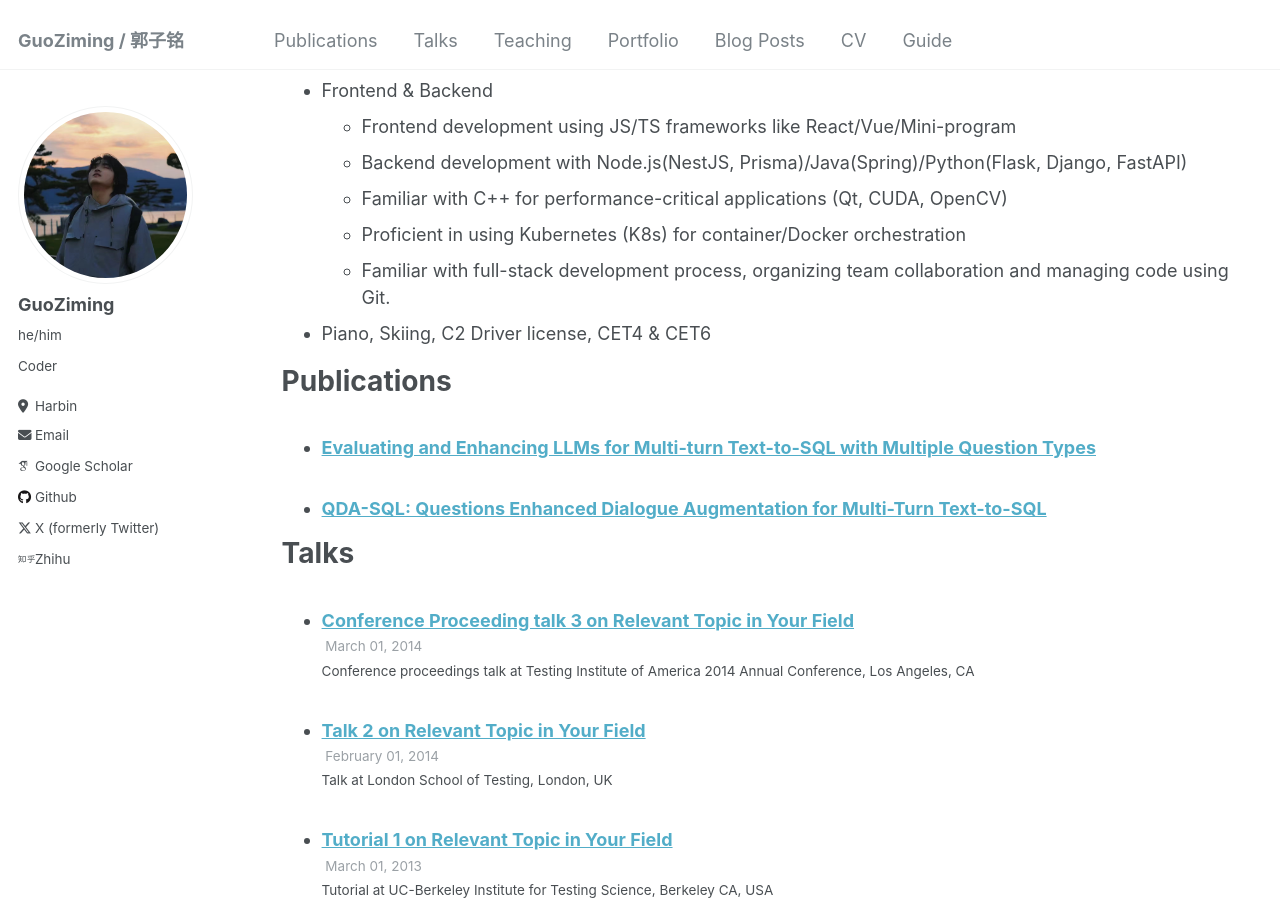
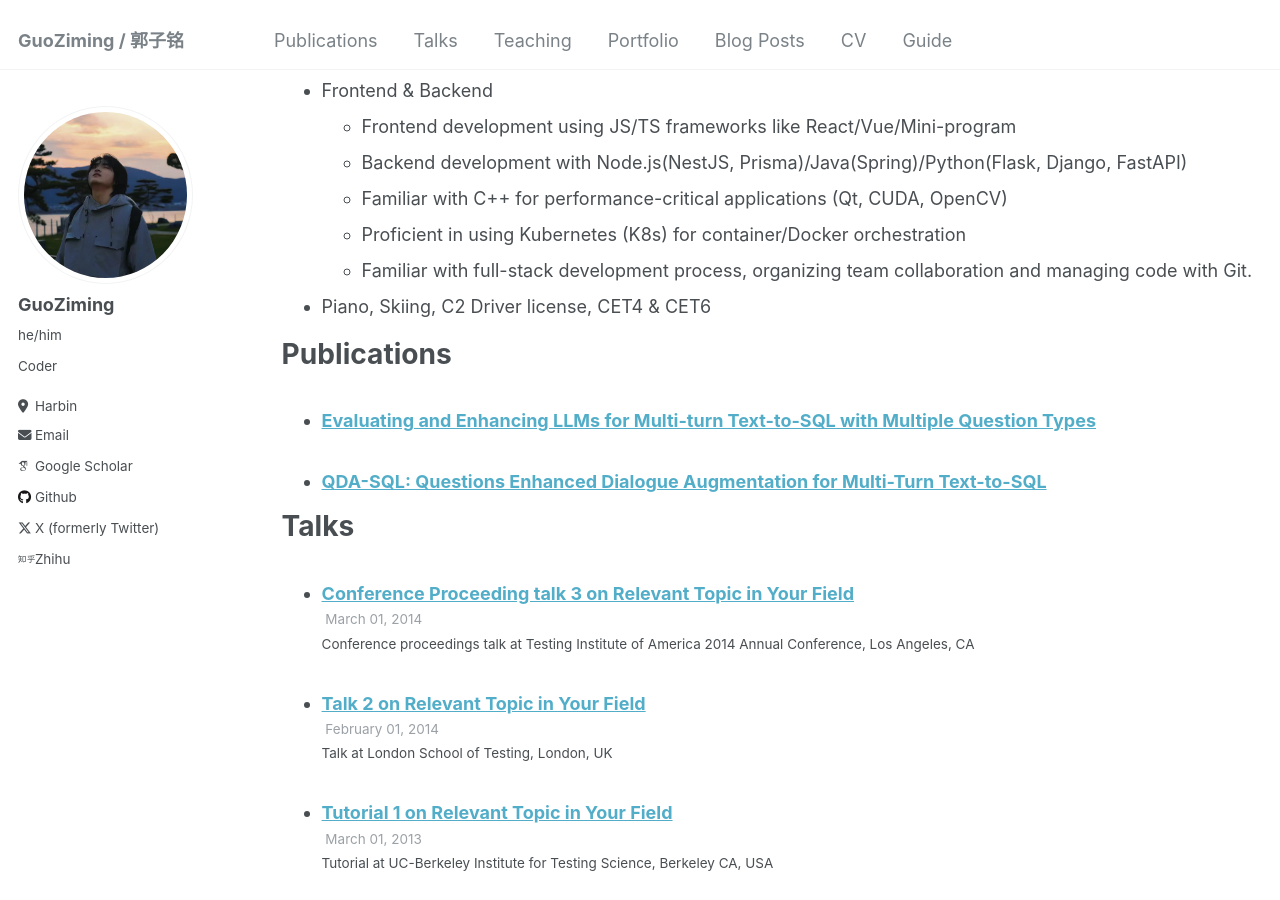
Before and after one commit to mcxiaoxiao/mcxiaoxiao.github.io, a Jekyll site: the page built from _pages/cv.md, in a window 1280 px wide and 900 px high, scrolled down 965 px. Built offline with Jekyll 4.4.1, drawn with Linux system fonts in a browser that asks for light colours; some web fonts are replaced.

Commit message:
Update cv.md

```diff
--- a/_pages/cv.md
+++ b/_pages/cv.md
@@ -48,7 +48,7 @@ Skills
   * Backend development with Node.js(NestJS, Prisma)/Java(Spring)/Python(Flask, Django, FastAPI)
   * Familiar with C++ for performance-critical applications (Qt, CUDA, OpenCV)
   * Proficient in using Kubernetes (K8s) for container/Docker orchestration
-  * Familiar with full-stack development process, organizing team collaboration and managing code using Git.
+  * Familiar with full-stack development process, organizing team collaboration and managing code with Git.
 * Piano, Skiing, C2 Driver license, CET4 & CET6
 
 Publications
```
